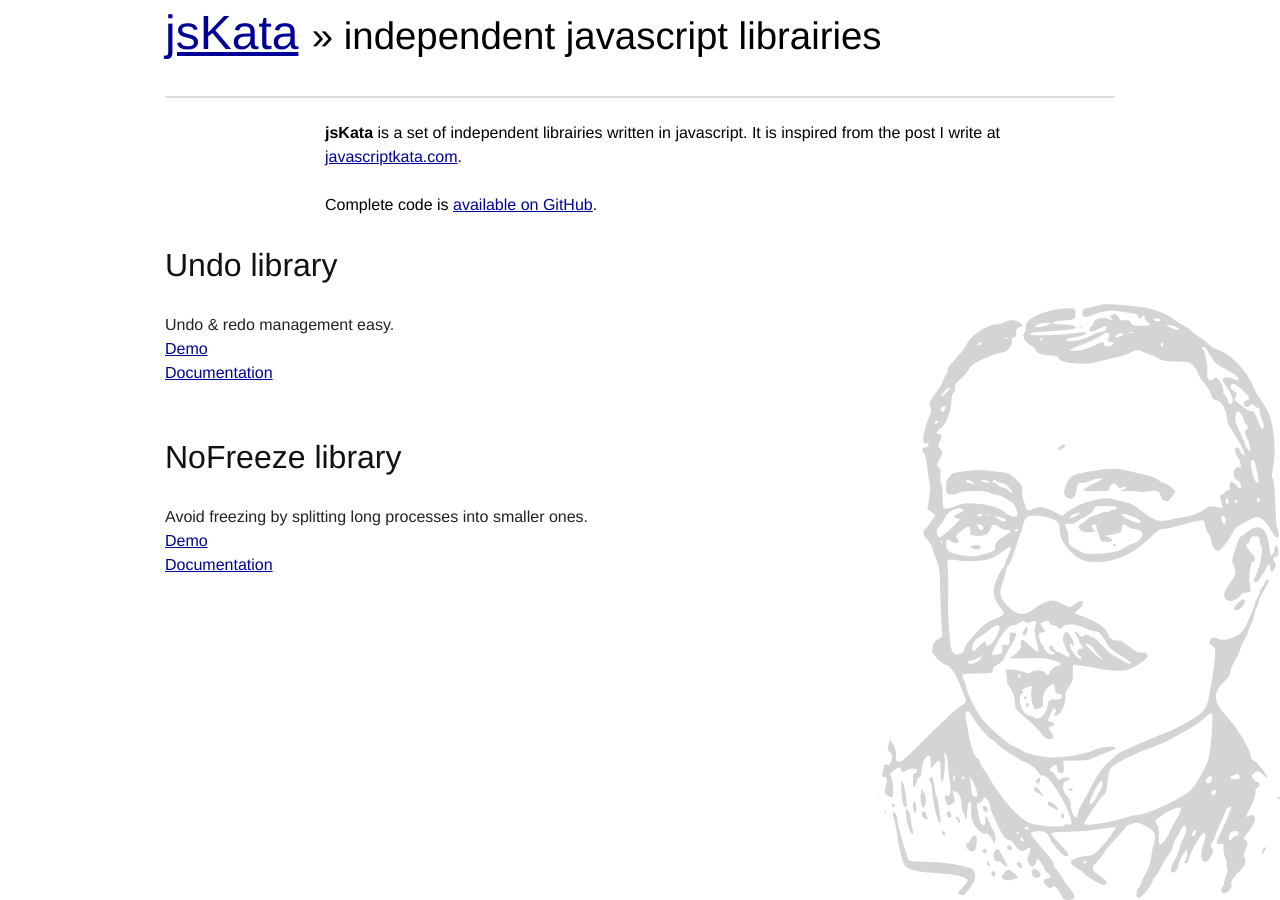
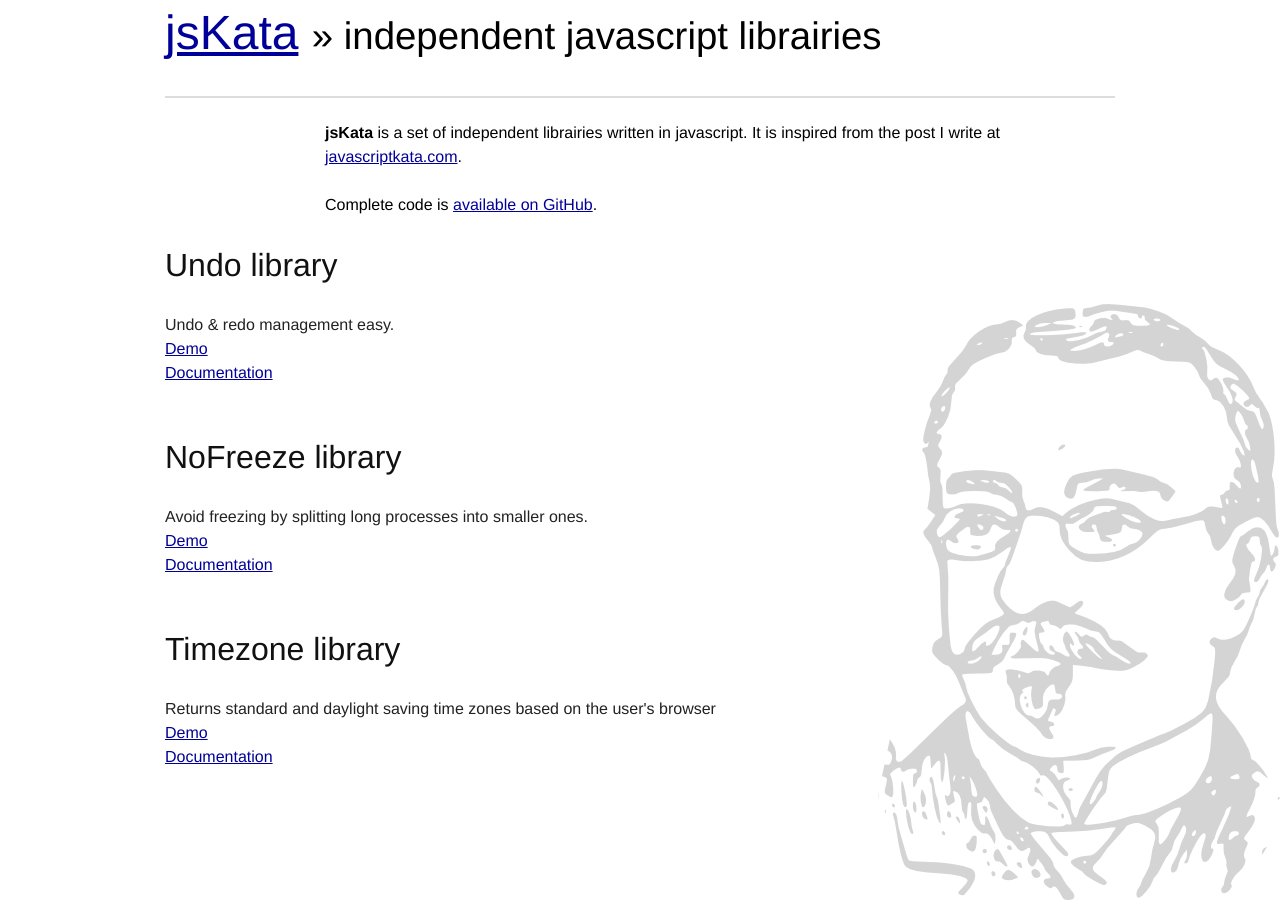
Before and after one commit to dsimard/jskata, a Jekyll site: the page built from index.html, in a window 1280 px wide. Built offline with Jekyll 4.4.1, drawn with Linux system fonts in a browser that asks for light colours; nearby versions of some CDN libraries; Markdown is read by kramdown in place of the engine named in the settings.

Commit message:
added timezone

```diff
--- a/_layouts/jskata.html
+++ b/_layouts/jskata.html
@@ -11,6 +11,7 @@
   <link href="css/style.css" media="screen" rel="stylesheet" type="text/css" />
   <script src="http://github.com/dsimard/jskata/raw/master/src/jskata.nofreeze.js"></script>
   <script src="http://github.com/dsimard/jskata/raw/master/src/jskata.undo.js"></script>
+  <script src="http://github.com/dsimard/jskata/raw/master/src/jskata.timezone.js"></script>
   <script src="http://code.jquery.com/jquery-1.4.2.min.js"></script>
 </head>
 <body>
--- a/index.html
+++ b/index.html
@@ -19,11 +19,18 @@
 <br />
 <a href="undo.html">Demo</a>
 <br />
-<a href="http://github.com/dsimard/jskata/blob/master/doc/jskata.nofreeze.textile#readme">Documentation</a>
+<a href="http://github.com/dsimard/jskata/wiki/jskata.undo">Documentation</a>
 
 <h2 class="prepend-top">NoFreeze library</h2>
 Avoid freezing by splitting long processes into smaller ones.
 <br />
 <a href="nofreeze.html">Demo</a>
 <br />
-<a href="http://github.com/dsimard/jskata/blob/master/doc/jskata.nofreeze.textile#readme">Documentation</a>
+<a href="http://github.com/dsimard/jskata/wiki/jskata.nofreeze">Documentation</a>
+
+<h2 class="prepend-top">Timezone library</h2>
+Returns standard and daylight saving time zones based on the user's browser
+<br />
+<a href="timezone.html">Demo</a>
+<br />
+<a href="http://github.com/dsimard/jskata/wiki/jskata.timezone">Documentation</a>
```
Also changed, not shown: timezone.html (added, +21 -0 lines).
